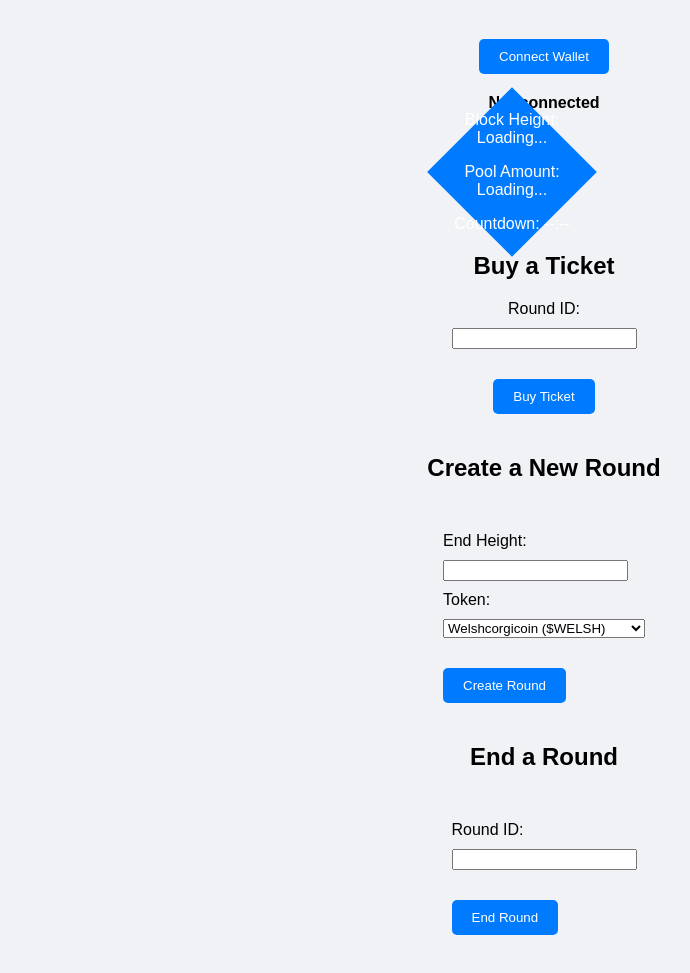
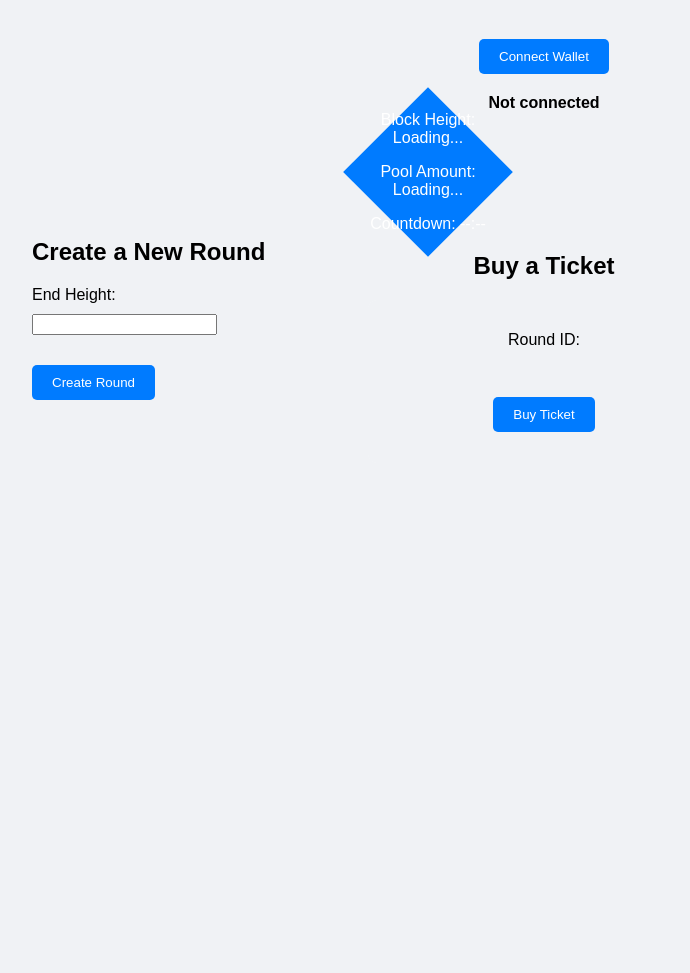
Before and after one commit to Ikjote-Bhasin/Meme-Lottery, a plain HTML site: page index.html in a window 1280 px wide. Shown: the part 81-1054 px from the top of the page, without its empty margins (96-786 px from the left). After the commit the page ends 800 px from the top, so only its background shows below. Drawn offline with Linux system fonts and the light colour scheme; a script that the page names is missing.

Commit message:
Update index.html

```diff
--- a/index.html
+++ b/index.html
@@ -59,6 +59,51 @@
             margin-top: 20px;
             font-weight: bold;
         }
+        #create-round-container, #end-round-container {
+            position: absolute;
+            top: 50%;
+            transform: translateY(-50%);
+        }
+        #create-round-container {
+            left: 10%;
+            text-align: left;
+        }
+        #end-round-container {
+            right: 10%;
+            text-align: left;
+        }
+        #winner-info {
+            display: none;
+        }
+        #buy-ticket-form {
+            margin-bottom: 1rem;
+            position: relative;
+            padding: 20px;
+            border: 1px solid #ffffff05;
+            border-radius: 8px;
+            background: #f5f7fa0a;
+        }
+        #buy-ticket-form label, #buy-ticket-form input, #buy-ticket-form button {
+            margin: 10px 0;
+        }
+        #buy-ticket-form .amount {
+            background-color: initial;
+            border-width: 0;
+            box-shadow: 0 0 #0000, 0 0 #0000, var(--tw-shadow);
+            color: #ffffff;
+            display: block;
+            font-size: 24px;
+            font-weight: 500;
+            line-height: 1;
+            margin-bottom: 0;
+            outline-width: 0;
+            padding: 0;
+            width: 95%;
+        }
+        #buy-ticket-form .amount:focus {
+            box-shadow: none;
+            outline: 0;
+        }
     </style>
 </head>
 <body>
@@ -79,30 +124,26 @@
         <h2>Buy a Ticket</h2>
         <form id="buy-ticket-form">
             <label for="round-id">Round ID:</label>
-            <input type="number" id="round-id" name="round-id" required>
+            <input type="number" id="round-id" name="round-id" class="amount" required>
             <button type="submit">Buy Ticket</button>
         </form>
     </div>
 
+    <div id="create-round-container">
         <h2>Create a New Round</h2>
         <form id="create-round-form">
             <label for="end-height">End Height:</label>
             <input type="number" id="end-height" name="end-height" required>
-        <label for="token-contract">Token:</label>
-        <select id="token-contract" name="token-contract" required>
-            <option value="SP3NE50GEXFG9SZGTT51P40X2CKYSZ5CC4ZTZ7A2G.welshcorgicoin-token">Welshcorgicoin ($WELSH)</option>
-            <option value="SP1AY6K3PQV5MRT6R4S671NWW2FRVPKM0BR162CT6.leo-token">LEO ($LEO)</option>
-            <option value="SP1N4EXSR8DP5GRN2XCWZEW9PR32JHNRYW7MVPNTA.PomerenianBoo-Pomboo">Pomeranian Boo ($POMBOO)</option>
-        </select>
             <button type="submit">Create Round</button>
         </form>
+    </div>
 
-    <h2>End a Round</h2>
-    <form id="end-round-form">
-        <label for="end-round-id">Round ID:</label>
-        <input type="number" id="end-round-id" name="end-round-id" required>
-        <button type="submit">End Round</button>
-    </form>
+    <div id="end-round-container">
+        <div id="winner-info">
+            <p>Block Height: <span id="end-block-height">Loading...</span></p>
+            <p>Winner: <span id="winner">Loading...</span></p>
+        </div>
+    </div>
 
     <script>
         const { StacksTestnet } = window.StacksNetwork;
@@ -159,8 +200,7 @@
         document.getElementById('create-round-form').onsubmit = function (event) {
             event.preventDefault();
             const endHeight = document.getElementById('end-height').value;
-            const tokenContract = document.getElementById('token-contract').value;
-            submitTransaction('create-round', [uintCV(parseInt(endHeight)), principalCV(tokenContract)]);
+            submitTransaction('create-round', [uintCV(parseInt(endHeight))]);
         };
 
         document.getElementById('buy-ticket-form').onsubmit = function (event) {
@@ -169,11 +209,11 @@
             submitTransaction('buy-ticket', [uintCV(parseInt(roundId))]);
         };
 
-        document.getElementById('end-round-form').onsubmit = function (event) {
-            event.preventDefault();
-            const roundId = document.getElementById('end-round-id').value;
-            submitTransaction('end-round', [uintCV(parseInt(roundId))]);
-        };
+        function showWinner(blockHeight, winner) {
+            document.getElementById('end-block-height').innerText = blockHeight;
+            document.getElementById('winner').innerText = winner;
+            document.getElementById('winner-info').style.display = 'block';
+        }
 
         function startCountdown(duration) {
             clearInterval(countdownInterval);
@@ -192,9 +232,12 @@
         }
 
         async function endRoundAndSelectWinner() {
-            // Add logic to end the current round and select a winner
-            // For now, we'll just display an alert for demonstration
-            alert('Round ended and winner selected!');
+            const roundId = document.getElementById('round-id').value;
+            // Call end-round function and get winner (simplified for demonstration)
+            await submitTransaction('end-round', [uintCV(parseInt(roundId))]);
+            const blockHeight = await fetchBlockHeight();
+            const winner = 'mock-winner-address'; // Replace with actual logic to get the winner
+            showWinner(blockHeight, winner);
         }
 
         fetchBlockHeight();
```
Lines whose indentation alone changed are shown as unchanged.
